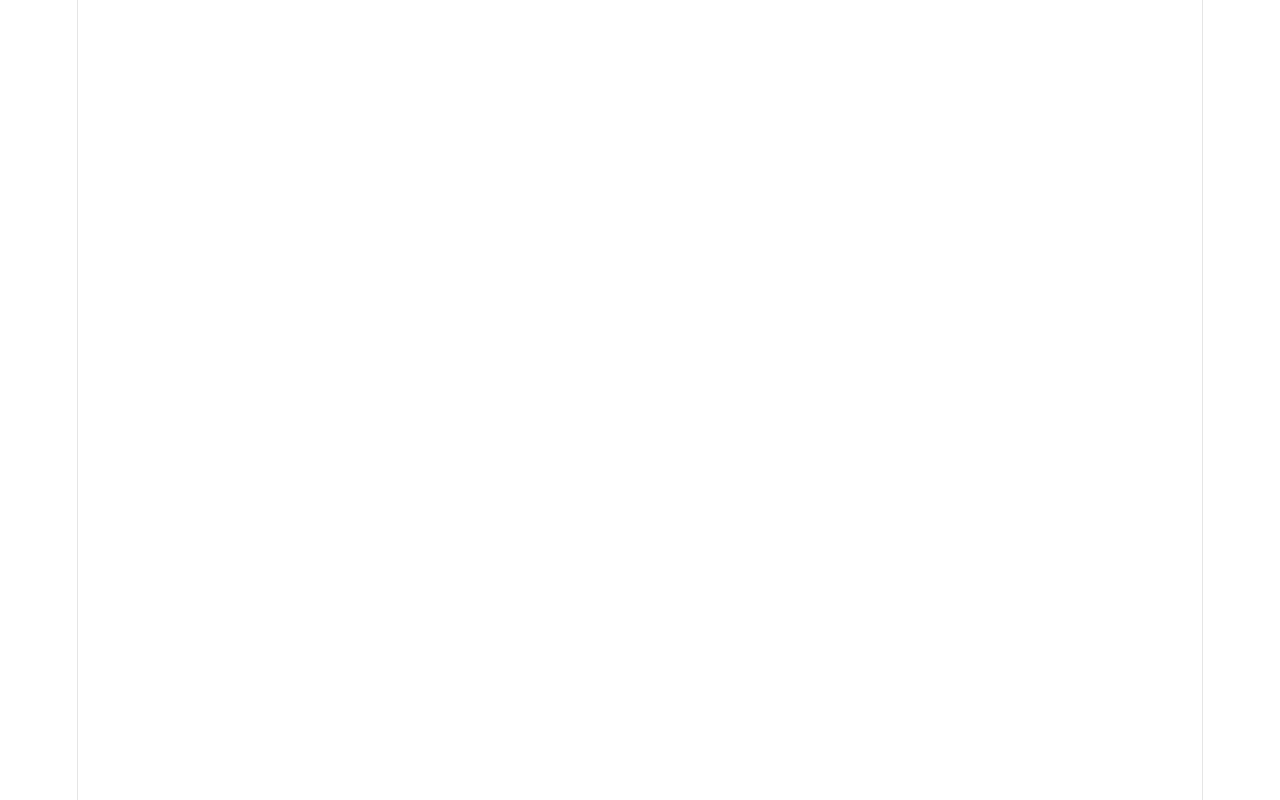
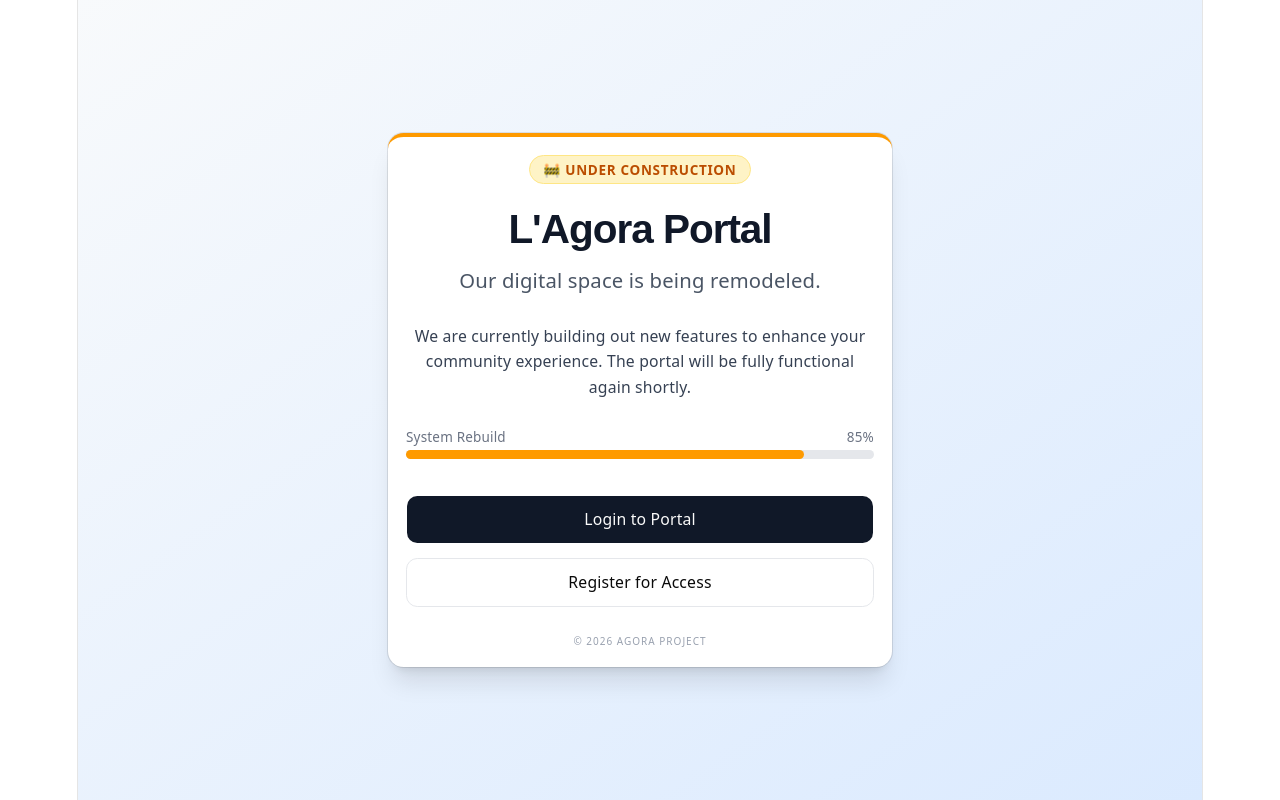
Before and after one commit to sarragobji/L-Agora-Portal, a React (Vite) app in the folder agora_front/agora-front/: page /under-construction in a window 1280 px wide. Before the commit this address had no page. Built offline with nearby package versions, Linux system fonts and the light colour scheme.

Commit message:
switched under construction with home page

```diff
--- a/agora_front/agora-front/src/App.jsx
+++ b/agora_front/agora-front/src/App.jsx
@@ -2,6 +2,7 @@ import { BrowserRouter, Routes, Route } from "react-router-dom";
 import Login from "./pages/Login";
 import Register from "./pages/Register";
 import Homepage from "./pages/Homepage";
+import UnderConstruction from "./pages/underconstruction";
 
 export default function App() {
   return (
@@ -10,6 +11,7 @@ export default function App() {
         <Route path="/" element={<Homepage />} />
         <Route path="/login" element={<Login />} />
         <Route path="/register" element={<Register />} />
+        <Route path="/under-construction" element={<UnderConstruction />} />
       </Routes>
     </BrowserRouter>
   );
--- a/agora_front/agora-front/src/components/login-form.jsx
+++ b/agora_front/agora-front/src/components/login-form.jsx
@@ -1,4 +1,5 @@
-import { useState } from "react" // Problem 1: This was missing
+import { useState } from "react"
+import { useNavigate } from "react-router-dom" // Added for navigation
 import { cn } from "@/lib/utils"
 import { Button } from "@/components/ui/button"
 import { Card, CardContent } from "@/components/ui/card"
@@ -13,13 +14,16 @@ import { Input } from "@/components/ui/input"
 import loginImage from "@/assets/register_img.png"
 
 export function LoginForm({ className, ...props }) {
+  // 1. Initialize the navigate hook
+  const navigate = useNavigate()
+
   // State for email and password
   const [formData, setFormData] = useState({
     email: "",
     password: "",
   })
 
-  // Problem 2: handleChange must be its own separate function
+  // Handle input changes
   const handleChange = (e) => {
     setFormData({
       ...formData,
@@ -27,12 +31,11 @@ export function LoginForm({ className, ...props }) {
     })
   }
 
-  // Problem 3: handleSubmit was stuck inside handleChange. Fixed.
+  // Handle form submission
   const handleSubmit = async (e) => {
     e.preventDefault()
 
     try {
-      // Added trailing slash / for Django
       const response = await fetch(
         "http://127.0.0.1:8000/api/utilisateurs/check_login/",
         {
@@ -49,7 +52,8 @@ export function LoginForm({ className, ...props }) {
       // Check the 'ok' key from your Django response
       if (data.ok === true) {
         alert("Login successful!")
-        Navigate("/")
+        // 2. Use the navigate function (lowercase)
+        navigate("/under-construction")
       } else {
         alert("Invalid email or password")
       }
@@ -91,7 +95,6 @@ export function LoginForm({ className, ...props }) {
                     Forgot your password?
                   </a>
                 </div>
-                {/* Problem 4: password field was missing value and onChange */}
                 <Input
                   id="password"
                   type="password"
--- a/agora_front/agora-front/src/pages/underconstruction.jsx
+++ b/agora_front/agora-front/src/pages/underconstruction.jsx
@@ -2,7 +2,7 @@ import { Link } from 'react-router-dom';
 import { Button } from '../components/ui/button';
 import { Card, CardContent, CardDescription, CardHeader, CardTitle } from '../components/ui/card';
 
-export default function Homepage() {
+export default function UnderConstruction() {
   return (
     <div className="min-h-screen bg-gradient-to-br from-slate-50 to-blue-100 flex items-center justify-center p-4">
       <Card className="w-full max-w-md border-t-4 border-t-amber-500 shadow-xl">
```
